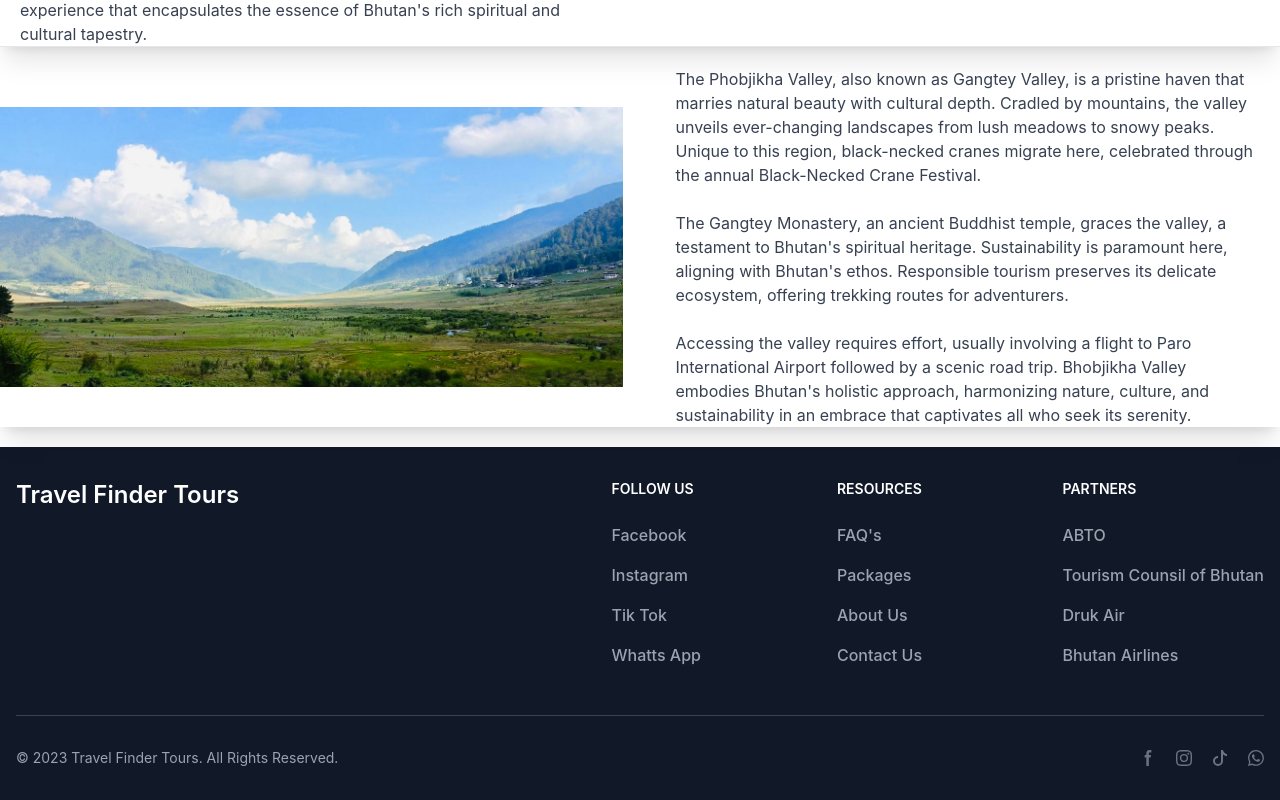
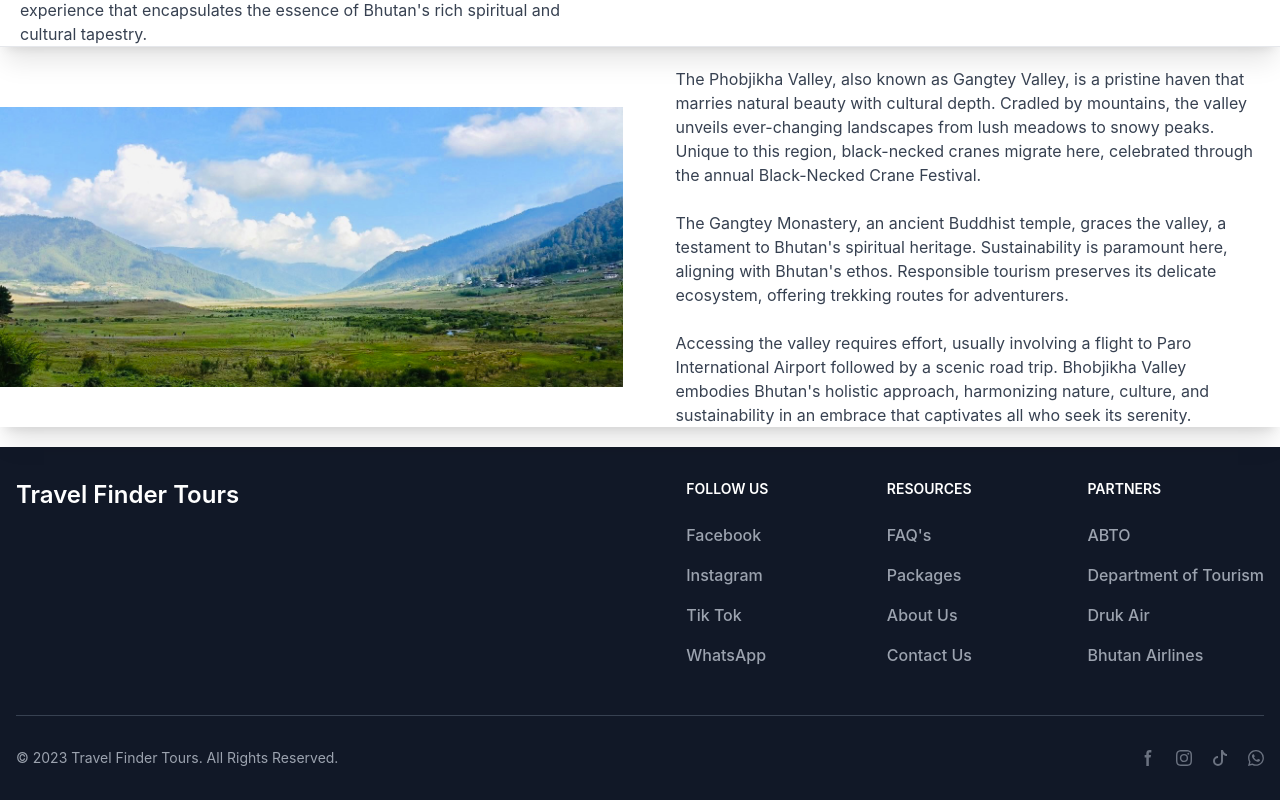
Before and after one commit to lit-poks/travel-finder-tours, a React (Create React App) app: page / in a window 1280 px wide. Shown: the part 3004-3804 px from the top of the page. Built offline with nearby package versions, Linux system fonts and the light colour scheme; some icons are missing.

Commit message:
spelling mistakes

```diff
--- a/src/components/footer.js
+++ b/src/components/footer.js
@@ -25,7 +25,7 @@ function Footer() {
                           <a href="http://www.tiktok.com/@travelfindertours_bhutan" className="hover:underline">Tik Tok</a>
                       </li>
                       <li className='mb-4'>
-                          <a href="https://wa.me/+97517937798" className="hover:underline">Whatts App</a>
+                          <a href="https://wa.me/+97517937798" className="hover:underline">WhatsApp</a>
                       </li>
                   </ul>
               </div>
@@ -53,7 +53,7 @@ function Footer() {
                           <a href="https://abto.org.bt/" target='_blank' className="hover:underline">ABTO</a>
                       </li>
                       <li className="mb-4">
-                          <a href="https://bhutan.travel/" target='_blank' className="hover:underline">Tourism Counsil of Bhutan</a>
+                          <a href="https://bhutan.travel/" target='_blank' className="hover:underline">Department of Tourism</a>
                       </li>
                       <li className="mb-4">
                           <a href="https://www.drukair.com.bt/" target='_blank' className="hover:underline">Druk Air</a>
```
